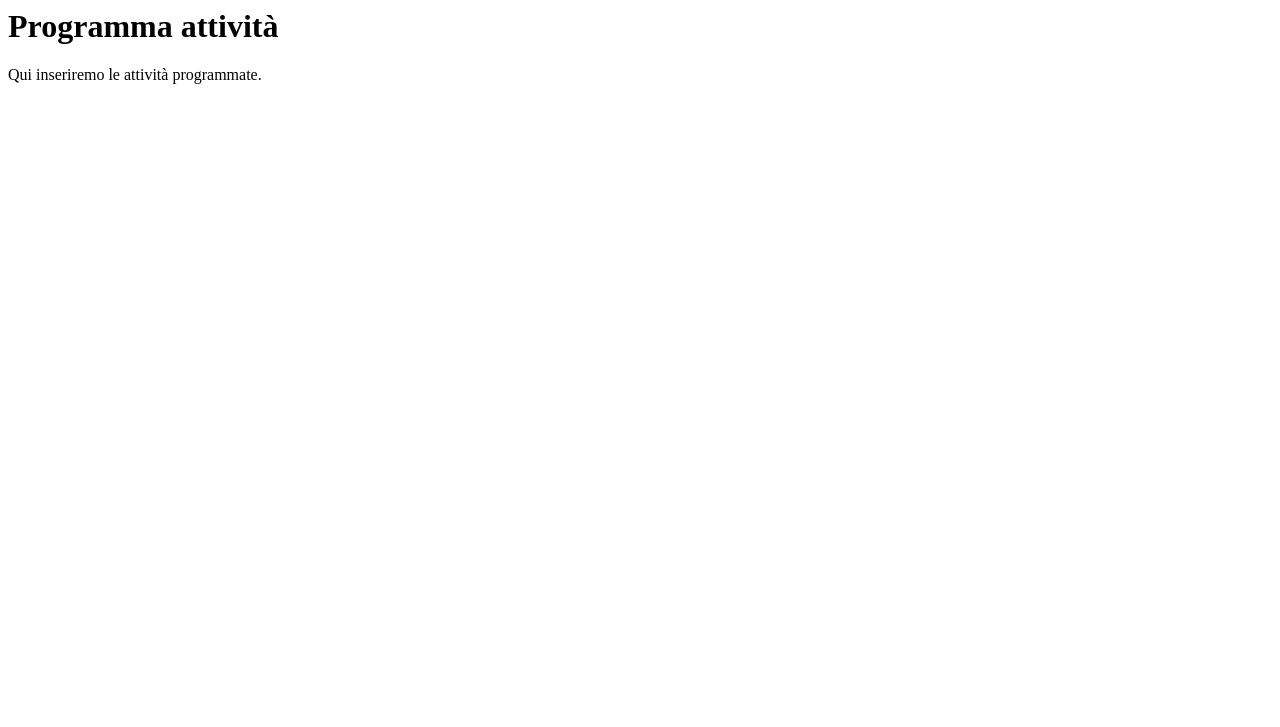
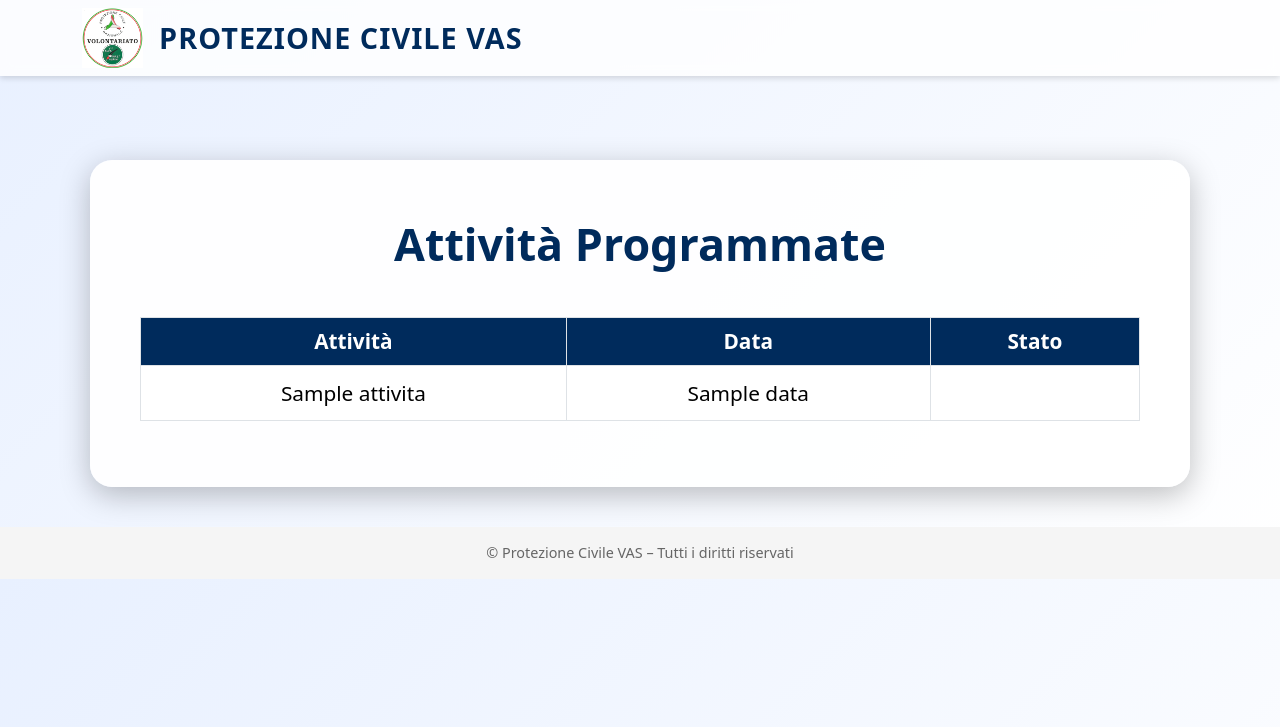
Before and after one commit to emiliomaj60-lang/prot_civ_vas, a Flask app: template templates/attivita.html in a window 1280 px wide. Shown: the top 727 px of the page. Run offline with Flask 3, Linux system fonts and the light colour scheme; the template is opened without the code that fills it: most values are stand-ins (such as "Sample title", 1, 10 or a date in 2020).

Commit message:
Add files via upload

```diff
--- a/templates/attivita.html
+++ b/templates/attivita.html
@@ -1,2 +1,76 @@
-<h1>Programma attività</h1>
-<p>Qui inseriremo le attività programmate.</p>
+{% extends "base.html" %}
+{% block title %}Attività Programmate{% endblock %}
+
+{% block content %}
+
+<style>
+    .attivita-container {
+        max-width: 1100px;
+        margin: auto;
+        margin-top: 60px;
+        padding: 50px;
+        background: #ffffffee;
+        border-radius: 22px;
+        box-shadow: 0 8px 30px rgba(0,0,0,0.25);
+    }
+
+    .attivita-title {
+        font-size: 2.8rem;
+        font-weight: 900;
+        text-align: center;
+        margin-bottom: 40px;
+        color: #002b5c;
+    }
+
+    .table-attivita th {
+        background: #002b5c;
+        color: white;
+        font-size: 1.3rem;
+        text-align: center;
+    }
+
+    .table-attivita td {
+        font-size: 1.3rem;
+        vertical-align: middle;
+        text-align: center;
+    }
+
+    .badge {
+        font-size: 1.1rem;
+        padding: 10px 14px;
+    }
+</style>
+
+<div class="attivita-container">
+
+    <div class="attivita-title">Attività Programmate</div>
+
+    <table class="table table-bordered table-attivita">
+        <thead>
+            <tr>
+                <th>Attività</th>
+                <th>Data</th>
+                <th>Stato</th>
+            </tr>
+        </thead>
+        <tbody>
+            {% for a in attivita %}
+            <tr>
+                <td>{{ a.attivita }}</td>
+                <td>{{ a.data }}</td>
+                <td>
+                    <span class="badge bg-{{ a.colore }}">
+                        {% if a.colore == "success" %}Lontana
+                        {% elif a.colore == "warning" %}Prossima
+                        {% elif a.colore == "danger" %}Urgente
+                        {% else %}N/D{% endif %}
+                    </span>
+                </td>
+            </tr>
+            {% endfor %}
+        </tbody>
+    </table>
+
+</div>
+
+{% endblock %}
```
